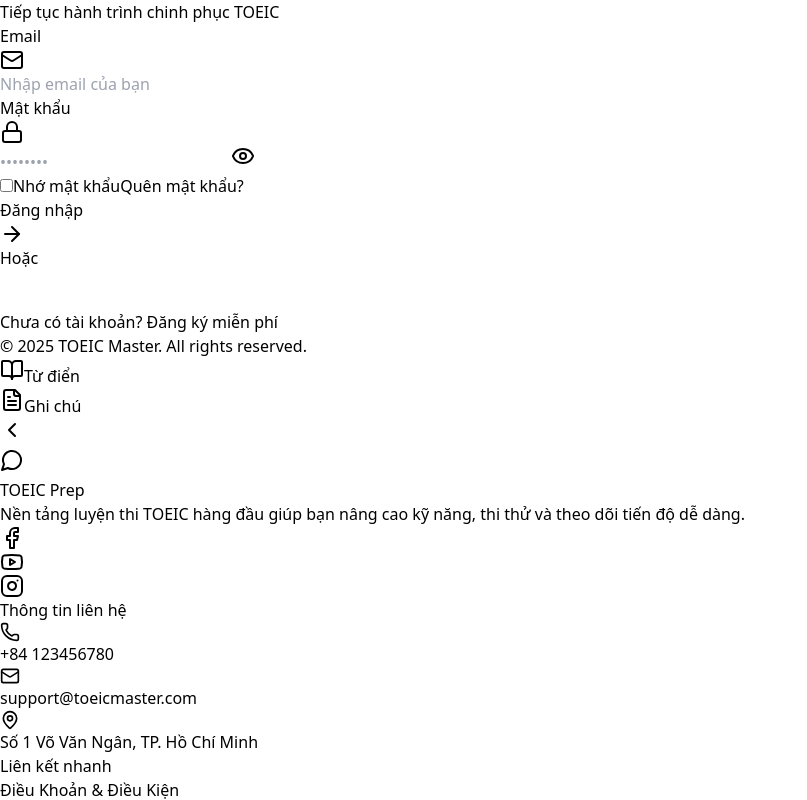
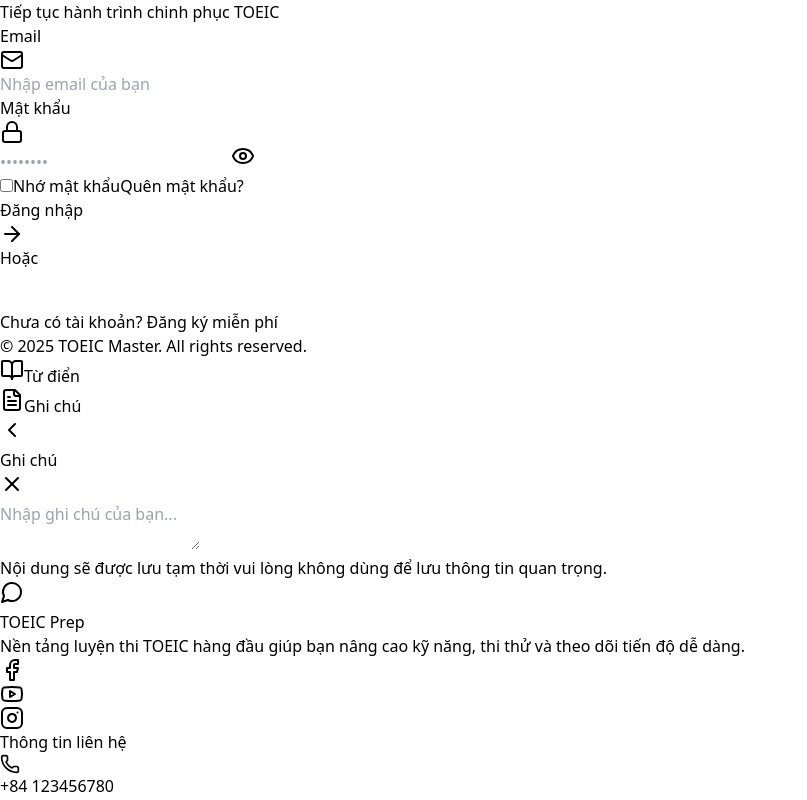
Before and after one commit to DKNguyen13/Toeic-Master-FE-User, a React (Vite) app: page /login in a window 1280 px wide. Both pictures are taken after a click on the button 12 px from the left and 960 px from the top of the page. Shown: the part 560-1360 px from the top of the page, without its empty margins (0-807 px from the left). Built offline with nearby package versions, Linux system fonts and the light colour scheme.

Commit message:
feat: add modal notes

```diff
--- a/src/components/common/ActionMenu/FloatingActionMenu.tsx
+++ b/src/components/common/ActionMenu/FloatingActionMenu.tsx
@@ -4,6 +4,21 @@
 const FloatingDictionary = () => {
   const [menuOpen, setMenuOpen] = useState(false);
   const [modalOpen, setModalOpen] = useState(false);
+
+  const [notes, setNotes] = useState("");
+  const [noteModalOpen, setNoteModalOpen] = useState(false);
+
+  const maxNoteLength = 500;
+
+  useEffect(() => {
+    const saved = localStorage.getItem("toeic_notes");
+    if (saved) setNotes(saved);
+  }, []);
+
+  const handleCloseNoteModal = () => {
+    localStorage.setItem("toeic_notes", notes);
+    setNoteModalOpen(false);
+  };
 
   useEffect(() => {
     if (!menuOpen) return;
@@ -13,9 +28,16 @@
   }, [menuOpen]);
 
   const menuItems = [
-    { icon: BookOpen, color: "blue", label: "Từ điển", onClick: () => setModalOpen(true) },
-    { icon: FileText, color: "green", label: "Ghi chú", onClick: () => alert("Ghi chú") },
+    { icon: BookOpen, color: "blue", label: "Từ điển", onClick: () => setModalOpen(true)},
+    { icon: FileText, color: "green", label: "Ghi chú", onClick: () => setNoteModalOpen(true)},
   ];
+
+  const handleNoteChange = (e: React.ChangeEvent<HTMLTextAreaElement>) => {
+    const newNotes = e.target.value;
+    if (newNotes.length <= maxNoteLength) {
+      setNotes(newNotes);
+    }
+  };
 
   return (
     <>
@@ -97,6 +119,46 @@
           </div>
         </div>
       )}
+
+      {/* Modal Notes */}
+      {noteModalOpen && (
+        <div
+          className="fixed inset-0 z-[60] flex items-center justify-center bg-black/60 backdrop-blur"
+          onClick={() => setNoteModalOpen(false)}
+        >
+          <div
+            className="bg-white w-full max-w-2xl mx-4 rounded-2xl shadow-xl p-6 flex flex-col"
+            onClick={(e) => e.stopPropagation()}
+          >
+            <div className="flex justify-between items-center mb-4">
+              <h2 className="text-xl font-bold">Ghi chú</h2>
+              <button
+                onClick={handleCloseNoteModal} // Save notes when modal is closed
+                className="p-2 hover:bg-gray-100 rounded-lg"
+              >
+                <X />
+              </button>
+            </div>
+
+            <textarea
+              value={notes}
+              onChange={handleNoteChange}
+              className="w-full h-72 p-4 border rounded-xl focus:ring focus:ring-blue-300 outline-none resize-none"
+              placeholder="Nhập ghi chú của bạn..."
+            />
+
+            <p className="text-xs text-gray-500 mt-3">
+              Nội dung sẽ được lưu tạm thời vui lòng không dùng để lưu thông tin quan trọng.
+            </p>
+
+            {notes.length >= maxNoteLength && (
+              <p className="text-xs text-red-500 mt-2">
+                Bạn đã đạt giới hạn {maxNoteLength} ký tự.
+              </p>
+            )}
+          </div>
+        </div>
+      )}
     </>
   );
 };
```
